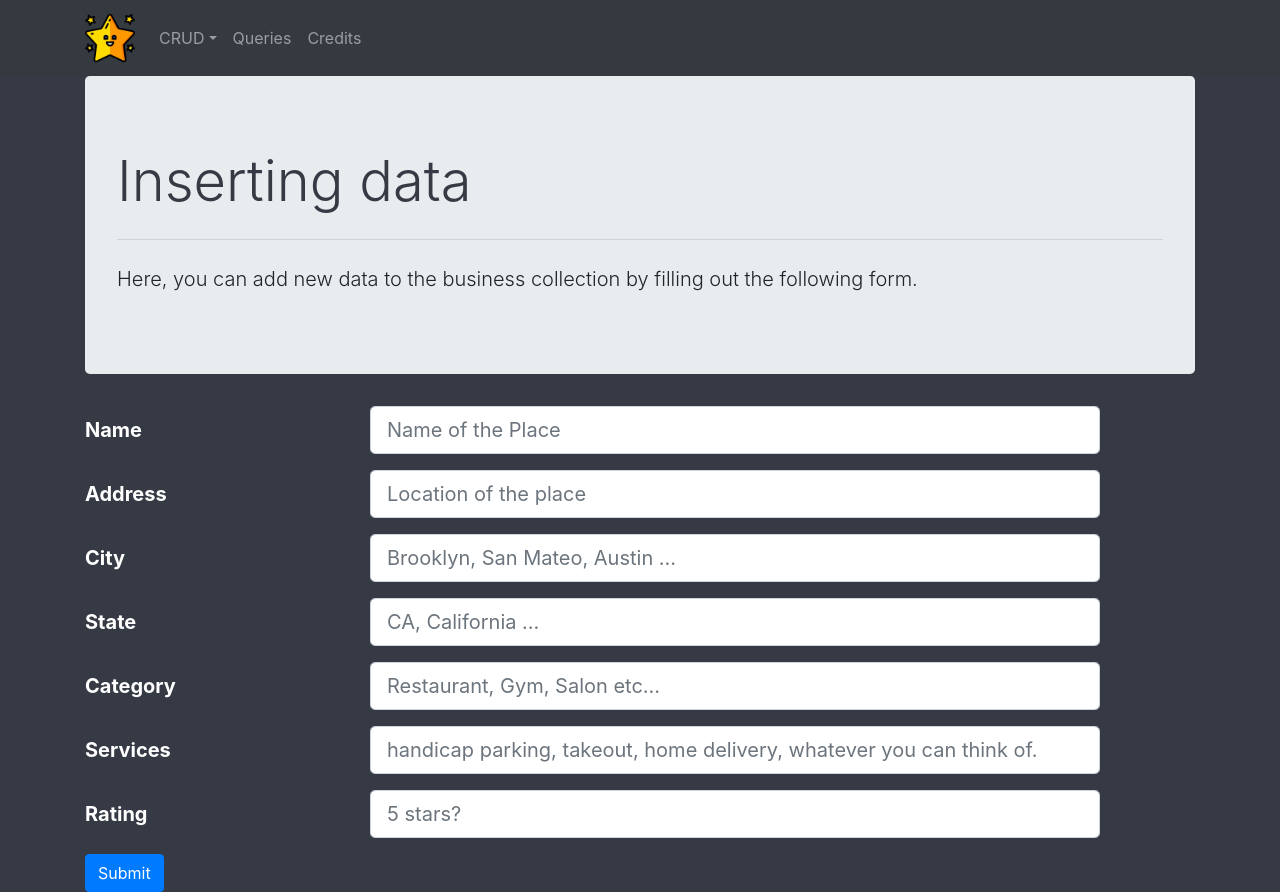
After one commit to ruijin6000/critiquel, a Flask app: page /insert in a window 1280 px wide. The commit adds this page. Run offline with Flask 2, Linux system fonts and the light colour scheme; some libraries are stand-ins or nearby versions.

Commit message:
Added CRUD operations, a few UI changes to the Navigation Bar

```diff
--- a/critique/templates/base.html
+++ b/critique/templates/base.html
@@ -14,11 +14,23 @@
         <a class="navbar-brand" href="{{ url_for('index') }}"><img id="navlogo" src="{{ url_for('static', filename='images/review.png') }}" alt=""></a>
         <div class="collapse navbar-collapse" id="navbarSupportedContent">
           <ul class="navbar-nav mr-auto">
-            <li class="nav-item">
-              <a class="nav-link" href="{{ url_for('credits') }}">CRUD</a>
+            <li class="nav-item dropdown">
+              <a class="nav-link dropdown-toggle" href="#" id="navbarDropdown" role="button" data-toggle="dropdown" aria-haspopup="true" aria-expanded="false">CRUD</a>
+              <div class="dropdown-menu" aria-labelledby="navbarDropdown">
+                <a class="dropdown-item" href="{{ url_for('insert') }}">Insert</a>
+
+                <div class="dropdown-divider"></div>
+
+                <a class="dropdown-item" href="{{ url_for('update') }}">Update</a>
+
+                <div class="dropdown-divider"></div>
+
+                <a class="dropdown-item" href="{{ url_for('delete') }}">Delete</a>
+
+              </div>
             </li>
             <li class="nav-item">
-              <a class="nav-link" href="{{ url_for('business') }}">Queries</a>
+              <a class="nav-link" href="{{ url_for('query') }}">Queries</a>
             </li>
             <li class="nav-item">
               <a class="nav-link" href="{{ url_for('credits') }}">Credits</a>
--- /dev/null
+++ b/critique/templates/insert.html
@@ -0,0 +1,76 @@
+{% extends 'base.html' %}
+
+{% block title%}
+  Insert Data
+{% endblock %}
+
+{% block jumbotitle %}
+  <h1 class="display-4"><span style="color:#353a44">Inserting data</span></h1>
+{% endblock %}
+
+{% block subtext %}
+  Here, you can add new data to the business collection by filling out the following form.
+{% endblock %}
+
+{% block content %}
+
+{% if success %}
+  <div class="jumbotron">
+    <h3><span style="color:#353a44">Thank you for your review!</span></h3>
+  </div>
+{% else %}
+  <form action="{{ url_for('insert') }}" method="post" id="form1">
+
+        <div class="form-group row">
+          <label class="col-sm-3 col-form-label col-form-label-lg" for="name">Name</label>
+          <div class="col-sm-8">
+            <input class="form-control form-control-lg" name="name" placeholder="Name of the Place" required>
+          </div>
+        </div>
+
+        <div class="form-group row">
+          <label class="col-sm-3 col-form-label col-form-label-lg" for="address">Address</label>
+          <div class="col-sm-8">
+            <input type="text" class="form-control form-control-lg" name="address" placeholder="Location of the place" required>
+          </div>
+        </div>
+
+        <div class="form-group row">
+          <label class="col-sm-3 col-form-label col-form-label-lg" for="city">City</label>
+          <div class="col-sm-8">
+            <input type="text" class="form-control form-control-lg" name="city" placeholder="Brooklyn, San Mateo, Austin ..." required>
+          </div>
+        </div>
+
+        <div class="form-group row">
+          <label class="col-sm-3 col-form-label col-form-label-lg" for="state">State</label>
+          <div class="col-sm-8">
+            <input type="text" class="form-control form-control-lg" name="state" placeholder="CA, California ..." required>
+          </div>
+        </div>
+
+        <div class="form-group row">
+          <label class="col-sm-3 col-form-label col-form-label-lg" for="category">Category</label>
+          <div class="col-sm-8">
+            <input type="text" class="form-control form-control-lg" name="category" placeholder="Restaurant, Gym, Salon etc..." required>
+          </div>
+        </div>
+
+        <div class="form-group row">
+          <label class="col-sm-3 col-form-label col-form-label-lg" for="services">Services</label>
+          <div class="col-sm-8">
+            <input type="text" class="form-control form-control-lg" name="services" placeholder="handicap parking, takeout, home delivery, whatever you can think of." required>
+          </div>
+        </div>
+
+        <div class="form-group row">
+          <label class="col-sm-3 col-form-label col-form-label-lg" for="ratings">Rating</label>
+          <div class="col-sm-8">
+            <input type="text" class="form-control form-control-lg" name="ratings" placeholder="5 stars?" required>
+          </div>
+        </div>
+      </form>
+
+      <button type="submit" class="btn btn-primary" value="submit" form="form1">Submit</button>
+  {% endif %}
+{% endblock %}
--- a/critique/views.py
+++ b/critique/views.py
@@ -1,13 +1,14 @@
 from flask import render_template, request
 from flask_pymongo import PyMongo
+from bson.objectid import ObjectId
 from . import app
 
 states_list = {'Alabama': 'AL', 'Alaska': 'AK', 'American Samoa': 'AS', 'Arizona': 'AZ', 'Arkansas': 'AR', 'California': 'CA', 'Colorado': 'CO', 'Connecticut': 'CT', 'Delaware': 'DE', 'District Of Columbia': 'DC', 'Federated States Of Micronesia': 'FM', 'Florida': 'FL', 'Georgia': 'GA', 'Guam': 'GU', 'Hawaii': 'HI', 'Idaho': 'ID', 'Illinois': 'IL', 'Indiana': 'IN', 'Iowa': 'IA', 'Kansas': 'KS', 'Kentucky': 'KY', 'Louisiana': 'LA', 'Maine': 'ME', 'Marshall Islands': 'MH', 'Maryland': 'MD', 'Massachusetts': 'MA', 'Michigan': 'MI', 'Minnesota': 'MN', 'Mississippi': 'MS', 'Missouri': 'MO', 'Montana': 'MT', 'Nebraska': 'NE', 'Nevada': 'NV', 'New Hampshire': 'NH', 'New Jersey': 'NJ', 'New Mexico': 'NM', 'New York': 'NY', 'North Carolina': 'NC', 'North Dakota': 'ND', 'Northern Mariana Islands': 'MP', 'Ohio': 'OH', 'Oklahoma': 'OK', 'Oregon': 'OR', 'Palau': 'PW', 'Pennsylvania': 'PA', 'Puerto Rico': 'PR', 'Rhode Island': 'RI', 'South Carolina': 'SC', 'South Dakota': 'SD', 'Tennessee': 'TN', 'Texas': 'TX', 'Utah': 'UT', 'Vermont': 'VT', 'Virgin Islands': 'VI', 'Virginia': 'VA', 'Washington': 'WA', 'West Virginia': 'WV', 'Wisconsin': 'WI', 'Wyoming': 'WY'}
 
 mongo = PyMongo(app, uri="mongodb://ec2-54-241-147-8.us-west-1.compute.amazonaws.com:27022/yelpData")
 
-@app.route('/business', methods=['POST', 'GET'])
-def business():
+@app.route('/query', methods=['POST', 'GET'])
+def query():
 
     if request.method == 'POST':
         parameters = {}
@@ -32,12 +33,59 @@ def business():
         projection = {'name': 1, 'city': 1, 'address': 1, 'categories': 1, 'stars': 1}
 
         result = mongo.db.business.find(parameters, projection).limit(20)
-        return render_template('business.html', data=result)
+        return render_template('query.html', data=result)
 
-    return render_template('business.html')
+    return render_template('query.html')
 
-def capitalize_each_word(word):
-    return ' '.join(i.capitalize() for i in word.split(" "))
+@app.route('/insert', methods=['POST', 'GET'])
+def insert():
+    if request.method == 'POST':
+        name = capitalize_each_word(request.form['name'])
+        address = capitalize_each_word(request.form['address'])
+        city = capitalize_each_word(request.form['city'])
+        state_input = request.form['state']
+        if len(state_input) > 0:
+            state = state_input.upper() if len(state_input) == 2 else states_list[state_input.capitalize()]
+        category = capitalize_each_word(request.form['category'])
+        attributes = {i: True for i in capitalize_each_word(request.form['services']).split(",")}
+        ratings = capitalize_each_word(request.form['ratings'])
+        result = mongo.db.business.insert_one({'name': name, 'address': address, 'city': city,
+                                                'state': state, 'categories': category, 'attributes':attributes, 'stars': ratings})
+        return render_template('insert.html', success=True)
+    return render_template('insert.html')
+
+@app.route('/delete', methods=['POST', 'GET'])
+def delete():
+    status = 0                     # 0 means we need user input
+    if request.method == 'POST':
+        name = capitalize_each_word(request.form['name'])
+        address = capitalize_each_word(request.form['address'])
+        city = capitalize_each_word(request.form['city'])
+        state_input = request.form['state']
+        if len(state_input) > 0:
+            state = state_input.upper() if len(state_input) == 2 else states_list[state_input.capitalize()]
+
+        result = mongo.db.business.delete_one({'name': name, 'address': address, 'city':city, 'state':state})
+        status = 1 if result.deleted_count == 1 else -1
+        return render_template('delete.html', success=status)
+    return render_template('delete.html', success=status)
+
+@app.route('/update', methods=['POST', 'GET'])
+def update():
+    status = 0                     # 0 means we need user input
+    if request.method == 'POST':
+        name = capitalize_each_word(request.form['name'])
+        address = capitalize_each_word(request.form['address'])
+        city = capitalize_each_word(request.form['city'])
+        state_input = request.form['state']
+        if len(state_input) > 0:
+            state = state_input.upper() if len(state_input) == 2 else states_list[state_input.capitalize()]
+        new_rating = int(request.form['rating'])
+
+        result = mongo.db.business.update_one({'name': name, 'address': address, 'city':city, 'state':state}, {'$set': {'stars':new_rating}})
+        status = 1 if result.modified_count == 1 else -1
+        return render_template('update.html', success=status)
+    return render_template('update.html', success=status)
 
 @app.route('/')
 def index():
@@ -47,12 +95,5 @@ def index():
 def credits():
     return render_template('credits.html')
 
-@app.route('/businessByCity')
-def businessByCity():
-	result = mongo.db.business.find({'city':'Phoenix'}, {'name':1,'address':1,'categories':1})
-	return render_template('businessByCity.html', data=result)
-
-@app.route('/businessByName')
-def businessByName():
-	result = mongo.db.business.find({'name':'Arizona Biltmore Golf Club'}, {'name':1,'address':1,'city':1, 'state':1})
-	return render_template('businessByCity.html', data=result)
+def capitalize_each_word(word):
+    return ' '.join(i.capitalize() for i in word.split(" "))
```
Also changed, not shown: critique/templates/delete.html (added, +58 -0 lines), critique/templates/query.html (renamed from critique/templates/business.html, +9 -3 lines), critique/templates/update.html (added, +65 -0 lines).
